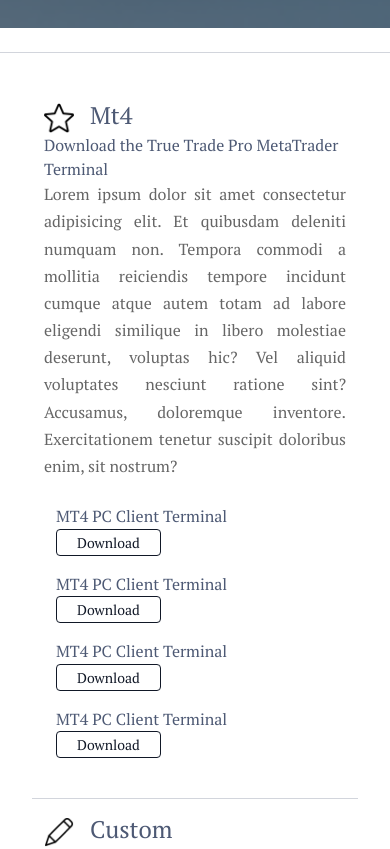
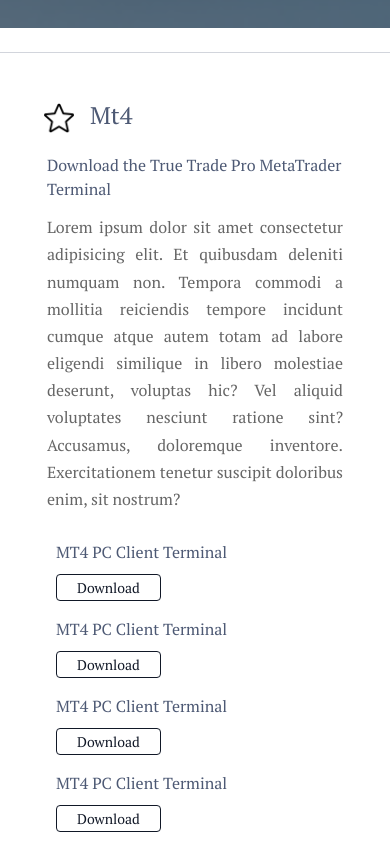
Before and after one commit to akashm2401/ttfx, a React (Create React App) app: page /solutions in a window 390 px wide. Shown: the part 1660-2509 px from the top of the page. Built offline with nearby package versions, Linux system fonts and the light colour scheme; a web font is replaced by a local one.

Commit message:
updated solution page

```diff
--- a/src/pages/SolutionsPage/SolutionsPage.scss
+++ b/src/pages/SolutionsPage/SolutionsPage.scss
@@ -91,13 +91,23 @@
       margin: 0 !important;
     }
 
+    .product-info-box .p-heading-line {
+      padding: 20px 3px 10px;
+    }
+
     .product-info-box p {
       text-align: justify;
+      padding: 3px 3px 3px;
     }
 
     .product-container .card-main .card {
       padding: 10px;
       margin-bottom: 20px;
+    }
+
+    .product-download-box-link button,
+    .product-download-box-name button {
+      margin-top: 10px;
     }
   }
 }
@@ -112,11 +122,21 @@
 
     .product-info-box p {
       text-align: justify;
+      padding: 3px 3px 3px;
+    }
+
+    .product-info-box .p-heading-line {
+      padding: 20px 3px 10px;
     }
 
     .product-container .card-main .card {
       padding: 10px;
       margin-bottom: 20px;
+    }
+
+    .product-download-box-link button,
+    .product-download-box-name button {
+      margin-top: 10px;
     }
   }
 }
```
